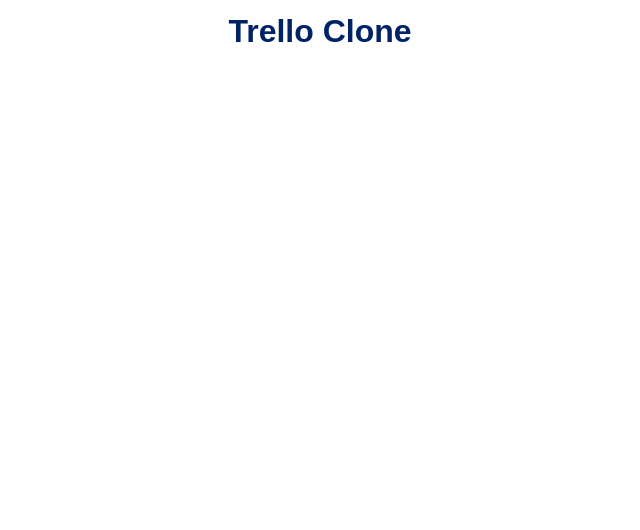
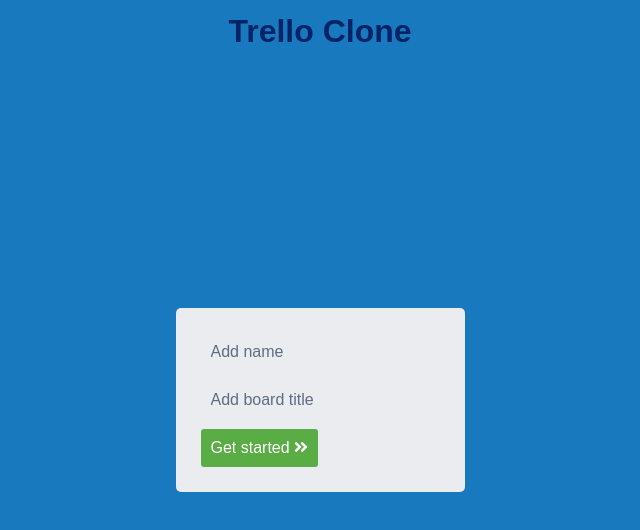
Before and after one commit to chingu-voyages/v16-geckos-team-01, a React (Create React App) app: page / in a window 1280 px wide. Shown: the top 530 px of the page, without its empty margins (320-960 px from the left). Built offline with nearby package versions, Linux system fonts and the light colour scheme.

Commit message:
Style prompt pop-up

```diff
--- a/public/index.html
+++ b/public/index.html
@@ -10,34 +10,12 @@
       content="Web site created using create-react-app"
     />
     <link rel="apple-touch-icon" href="%PUBLIC_URL%/logo192.png" />
-    <!--
-      manifest.json provides metadata used when your web app is installed on a
-      user's mobile device or desktop. See https://developers.google.com/web/fundamentals/web-app-manifest/
-    -->
     <link rel="manifest" href="%PUBLIC_URL%/manifest.json" />
-    <!--
-      Notice the use of %PUBLIC_URL% in the tags above.
-      It will be replaced with the URL of the `public` folder during the build.
-      Only files inside the `public` folder can be referenced from the HTML.
-
-      Unlike "/favicon.ico" or "favicon.ico", "%PUBLIC_URL%/favicon.ico" will
-      work correctly both with client-side routing and a non-root public URL.
-      Learn how to configure a non-root public URL by running `npm run build`.
-    -->
+    <link rel="stylesheet" href="https://use.fontawesome.com/releases/v5.7.0/css/all.css" />
     <title>Trello Clone</title>
   </head>
   <body>
     <noscript>You need to enable JavaScript to run this app.</noscript>
     <div id="root"></div>
-    <!--
-      This HTML file is a template.
-      If you open it directly in the browser, you will see an empty page.
-
-      You can add webfonts, meta tags, or analytics to this file.
-      The build step will place the bundled scripts into the <body> tag.
-
-      To begin the development, run `npm start` or `yarn start`.
-      To create a production bundle, use `npm run build` or `yarn build`.
-    -->
   </body>
 </html>
--- a/src/App.jsx
+++ b/src/App.jsx
@@ -1,12 +1,24 @@
-import React from 'react';
+import React, {Component} from 'react';
 import './index.scss';
+import Prompt from "./components/Prompt";
 
-function App() {
-  return (
-    <div className="App">
-      <h1 className="page-header">Trello Clone</h1>
-    </div>
-  );
+class App extends Component {
+  constructor(props) {
+    super(props)
+  }
+
+  handleSubmit = (e) => {
+    e.preventDefault();
+    console.log(e.target.value)
+  }
+  render() {
+    return (
+      <div className="App">
+        <Prompt submit={this.handleSubmit}/>
+        <h1 className="page-header">Trello Clone</h1>
+      </div>
+    );
+  }
 }
 
 export default App;
--- /dev/null
+++ b/src/components/Prompt.jsx
@@ -0,0 +1,16 @@
+import React from 'react';
+
+function Prompt(props) {
+    const { submit } = props;
+  return (
+    <div className="prompt">
+        <form onSubmit={submit}>
+            <input type="text" placeholder="Add name"/>
+            <input type="text" placeholder="Add board title"/>
+            <button type="submit">Get started <i className="fas fa-angle-double-right"></i></button>
+        </form>
+    </div>
+  );
+}
+
+export default Prompt;
--- /dev/null
+++ b/src/css/_global.scss
@@ -0,0 +1,14 @@
+$dark-translucent: rgba(0, 0, 0, 0.25);
+$medium-translucent: rgba(0, 0, 0, 0.08);
+$light-translucent: rgba(255, 255, 255, 0.5);
+$light-gray: rgb(235, 236, 240);
+$dark-text: rgb(23, 43, 77);
+$light-text: rgb(94, 108, 132);
+$btn-green: rgb(90, 172, 68);
+$btn-green-hover: rgb(97, 189, 79);
+
+button {
+    outline: none;
+    cursor: pointer;
+    border: none;
+}
--- /dev/null
+++ b/src/css/_prompt.scss
@@ -0,0 +1,50 @@
+.prompt {
+    background-color: $light-gray;
+    border-radius: 5px;
+    position: absolute;
+    top: 0;
+    bottom: 0;
+    left: 0;
+    right: 0;
+    margin: auto;
+    width: fit-content;
+    height: fit-content;
+    padding: 20px;
+    form {
+        display: flex;
+        flex-direction: column;
+        > * {
+            padding: 10px;
+            margin: 5px;
+            border-radius: 3px;
+        }
+    }
+    input {
+        border: none;
+        background-color: transparent;
+        color: $dark-text;
+        font-weight: bold;
+        font-size: 1em;
+        outline: none;
+    }
+    input::placeholder {
+        font-weight: normal;
+        color: $light-text;
+    }
+    input:hover {
+        background-color: $medium-translucent;
+    }
+    input:focus {
+        background-color: white;
+    }
+    button {
+        width: fit-content;
+        background: $btn-green;
+        color: white;
+        text-align: left;
+        font-size: inherit;
+    }
+    button:hover {
+        background: $btn-green-hover;
+    }
+}
--- a/src/index.scss
+++ b/src/index.scss
@@ -1,9 +1,13 @@
+@import "./css/global";
+@import "./css/prompt";
+
 body {
   margin: 0;
   padding: 0;
   font-family: sans-serif;
   max-width: 90%;
   margin: 0 auto;
+  background-color: #1979bf;
 }
 
 .page-header{
```
